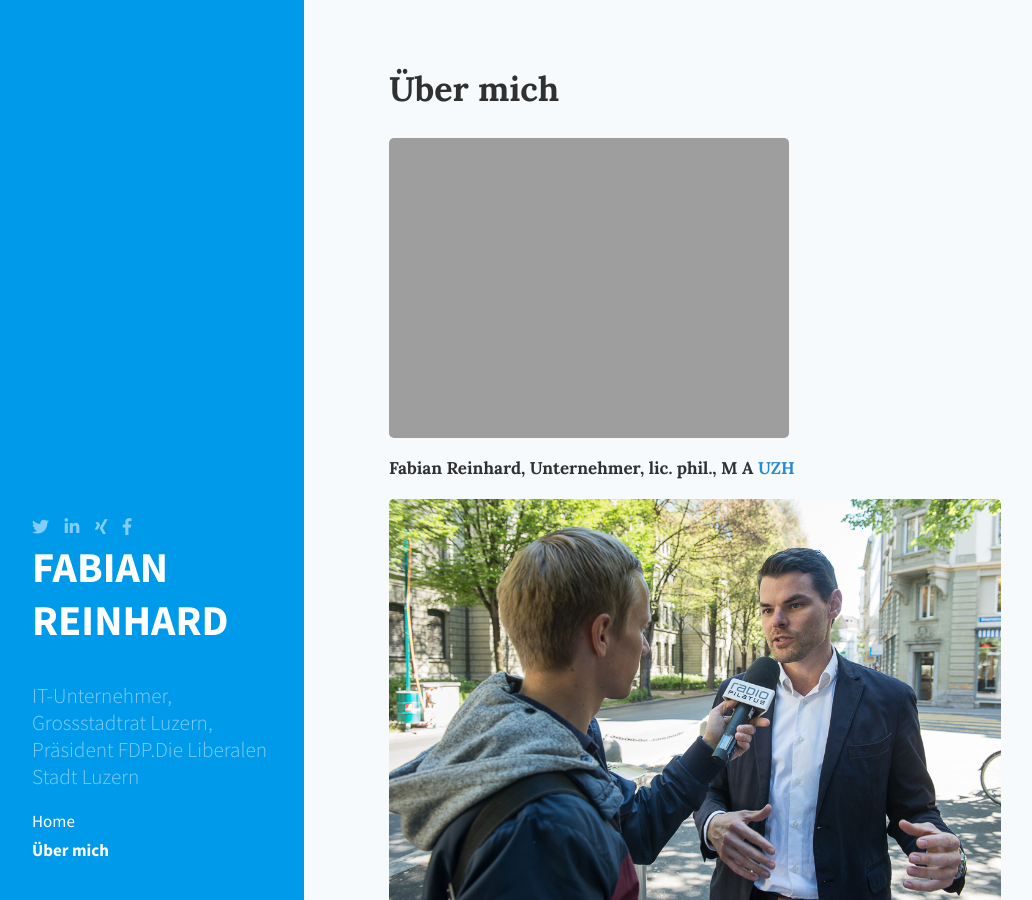
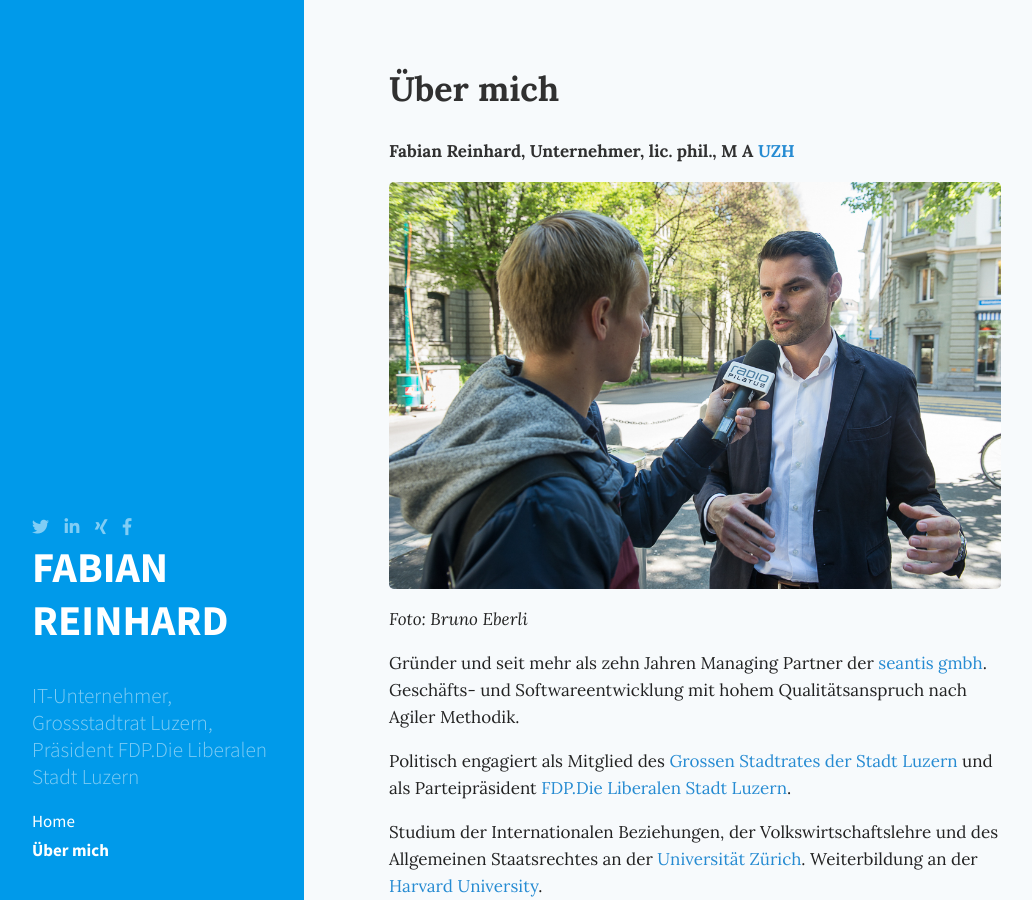
Before and after one commit to freinhard/freinhard.github.io, a Jekyll site: the page built from about.md, in a window 1280 px wide and 900 px high. Shown: the whole window, without its empty margins (2-1034 px from the left). Built offline with Jekyll 4.4.1, drawn with Linux system fonts in a browser that asks for light colours; nearby versions of some CDN libraries; comment, search, counter and statistics services are not loaded.

Commit message:
Removes picture about

```diff
--- a/about.md
+++ b/about.md
@@ -2,8 +2,6 @@
 layout: page
 title: Über mich
 ---
-
-![Foto: Bruno Eberli]({{ site.url }}/public/assets/Flyer-2020.jpg)
 
 **Fabian Reinhard, Unternehmer, lic. phil., M A [UZH](http://www.uzh.ch)**
 
```
